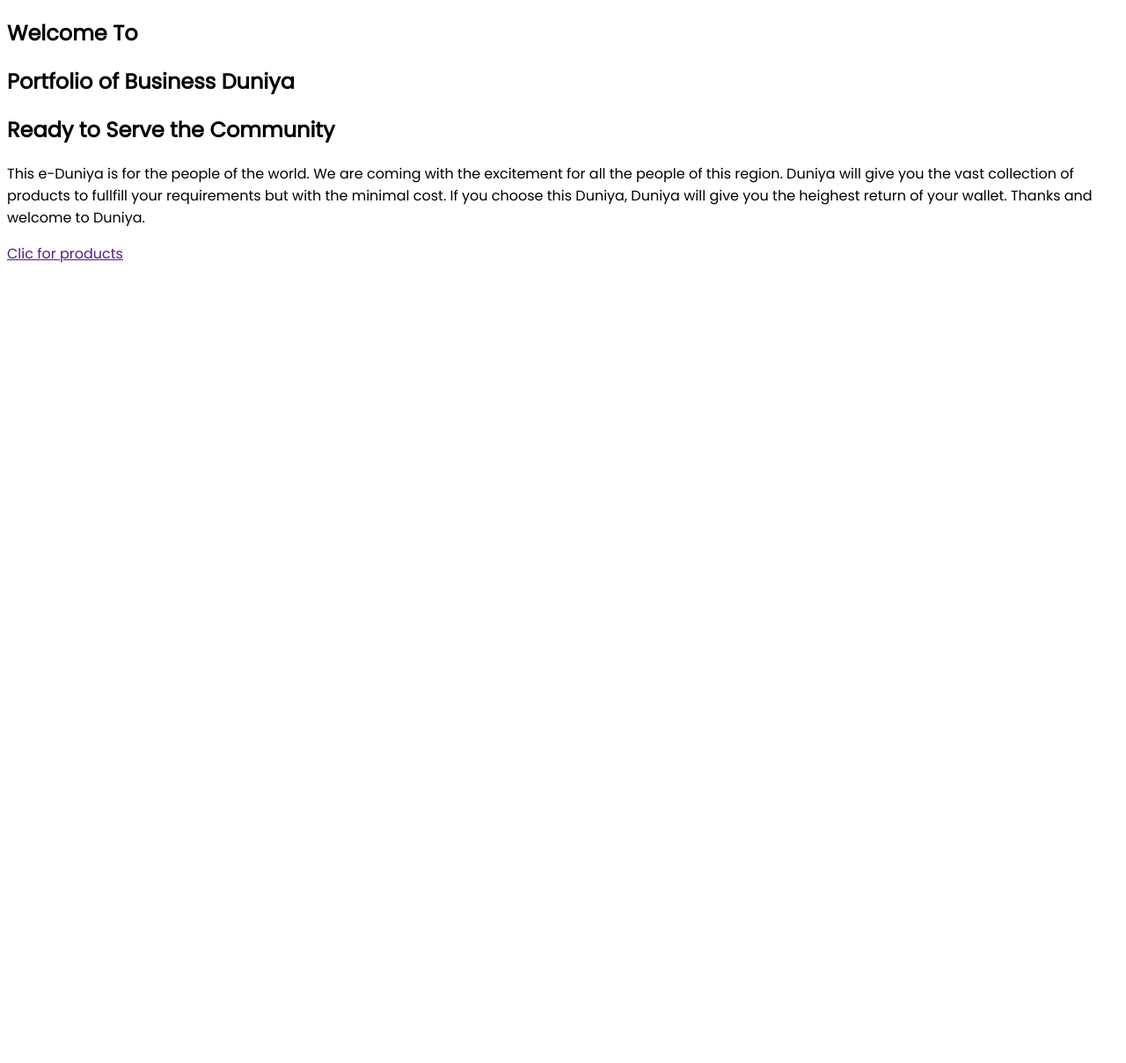
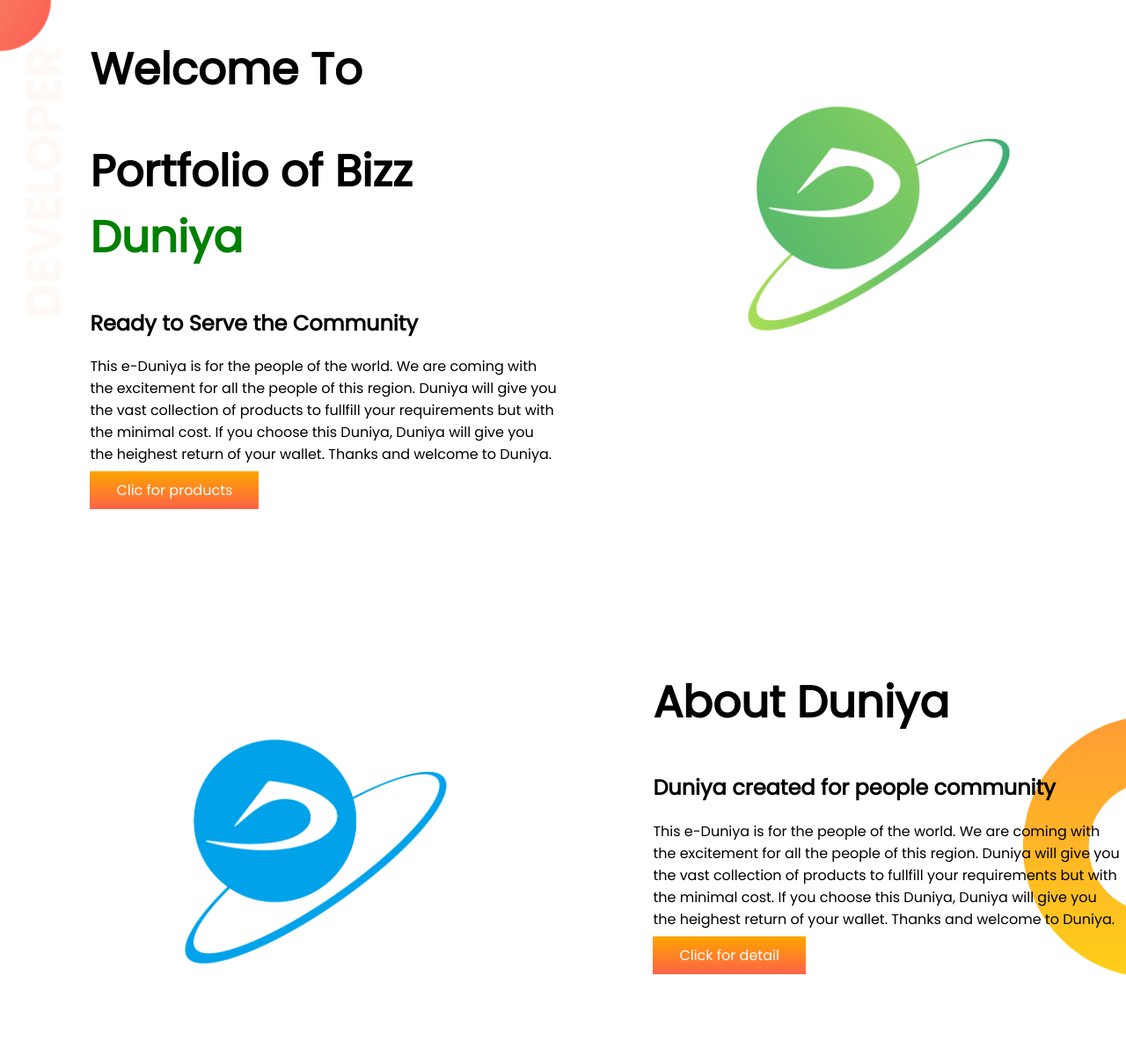
Before and after one commit to Shakhawat-Black/duniya-portfolio, a plain HTML site: page index.html in a window 1280 px wide. Shown: the whole page at 88% size. Before the commit the page ends 800 px from the top, so only its background shows below. Drawn offline with Linux system fonts and the light colour scheme.

Commit message:
about-added

```diff
--- a/index.html
+++ b/index.html
@@ -14,16 +14,27 @@
     <link rel="stylesheet" href="style.css">
 </head>
 <body>
-    <section>
-        <div>
+    <section class="flex-container welcome-port">
+        <div class="half-width">
             <h1>Welcome To</h1>
-            <h1>Portfolio of Business <span>Duniya</span></h1>
+            <h1>Portfolio of Bizz <span>Duniya</span></h1>
             <h2>Ready to Serve the Community</h2>
             <p>This e-Duniya is for the people of the world. We are coming with the excitement for all the people of this region. Duniya will give you the vast collection of products to fullfill your requirements but with the minimal cost. If you choose this Duniya, Duniya will give you the heighest return of your wallet. Thanks and welcome to Duniya.</p>
-            <a class="click-button" href="">Clic for products</a>
+            <a target="blank" class="click-button" href="">Clic for products</a>
         </div>
-        <div>
-
+        <div class="half-width">
+            <img src="pictures/logoD.png" alt="">
+        </div>
+    </section>
+    <section class="flex-container about-port">
+        <div class="half-width">
+            <img src="pictures/logoD1.png" alt="">
+        </div>
+        <div class="half-width">
+            <h1>About Duniya</h1>
+            <h2>Duniya created for people community</h2>
+            <p>This e-Duniya is for the people of the world. We are coming with the excitement for all the people of this region. Duniya will give you the vast collection of products to fullfill your requirements but with the minimal cost. If you choose this Duniya, Duniya will give you the heighest return of your wallet. Thanks and welcome to Duniya.</p>
+            <a target="blank" class="click-button" href="">Click for detail</a>
         </div>
     </section>
 </body>
--- a/style.css
+++ b/style.css
@@ -1,2 +1,41 @@
 body{
     font-family: 'Poppins', sans-serif;
+    margin: 0;
+}
+span{
+    color: green;
+}
+h1{
+    font-size: 50px;
+}
+.flex-container{
+    display: flex;
+    margin-bottom: 150px;
+}
+.welcome-port{
+    background-image: url(pictures/top-banner.png);
+    background-repeat: no-repeat;
+}
+.about-port{
+    background-image: url(pictures/drm-bg.png);
+    background-repeat: no-repeat;
+    background-position: right;
+}
+.half-width{
+    width: 50%;
+    margin-left: 5%;
+    margin-right: 5px;
+    padding-left: 3%;
+}
+.click-button{
+    text-decoration: none;
+    color: white;
+    background-image: linear-gradient(orange, tomato);
+    border-radius: 12px solid;
+    padding: 10px 30px;
+    font-weight: 500;
+
+}
+.half-width img{
+    width: 90%;
+}
```
